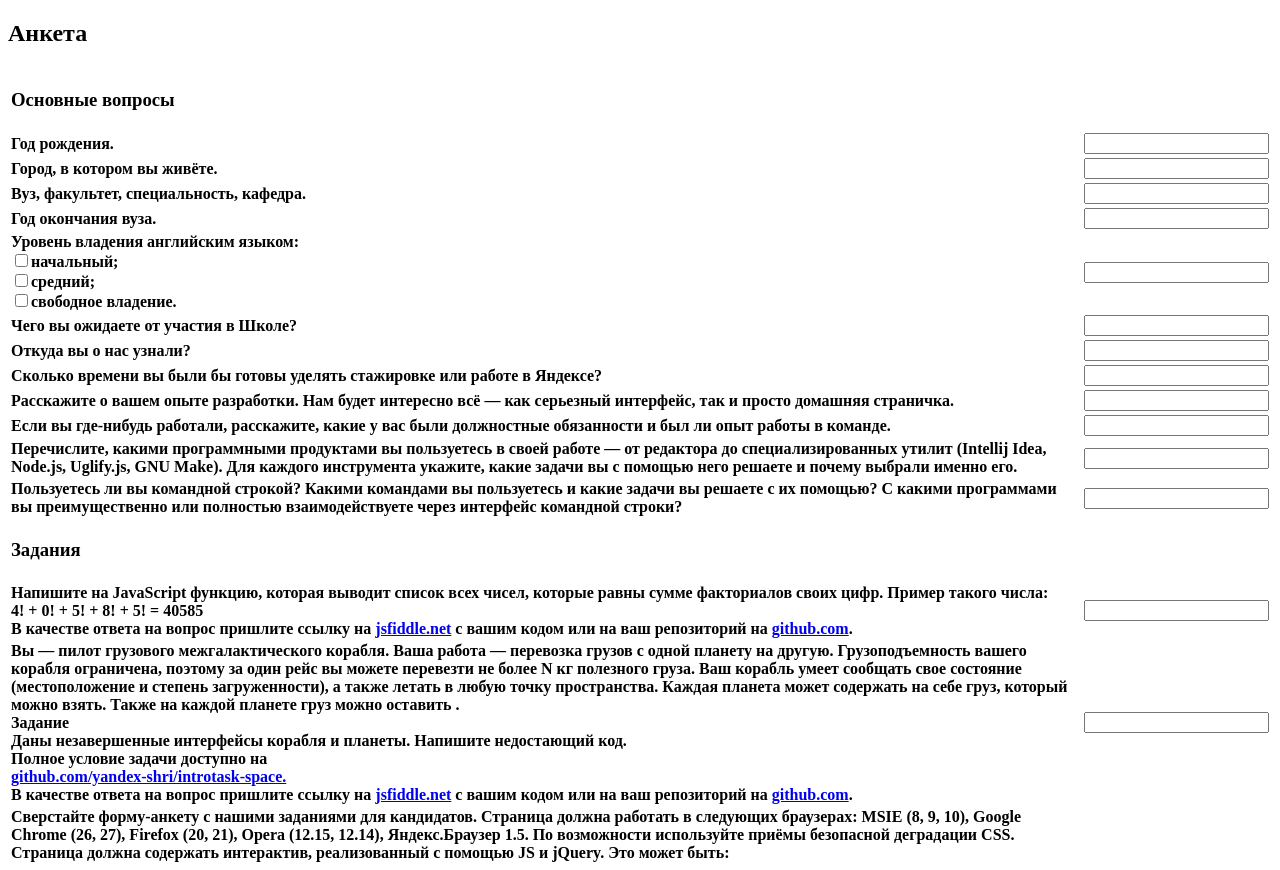
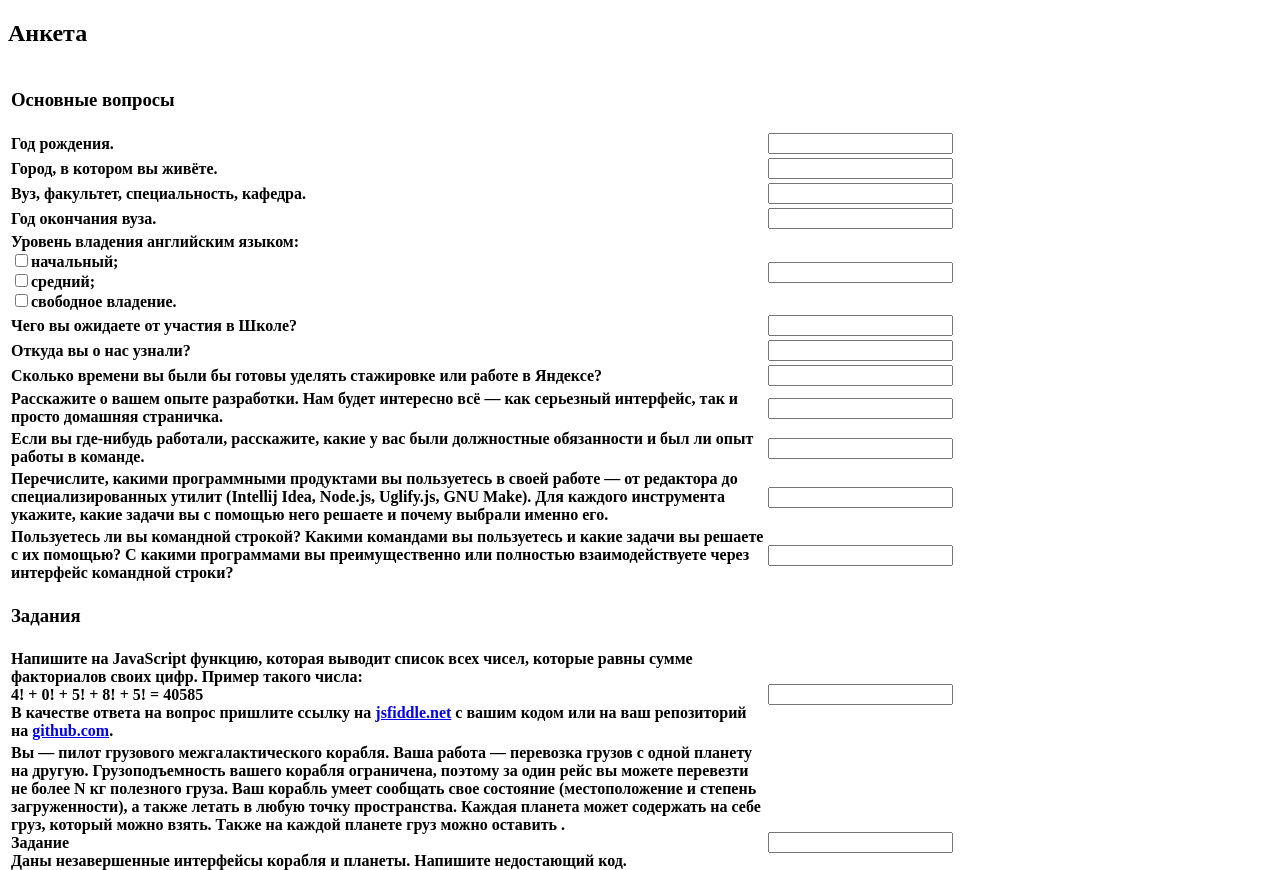
Before and after one commit to Nickopolidis/nickopolidis.github.com, a plain HTML site: page index.html in a window 1280 px wide. Shown: the top 870 px of the page. Drawn offline with Linux system fonts and the light colour scheme; a script that the page names is missing.

Commit message:
Update index.html

```diff
--- a/index.html
+++ b/index.html
@@ -10,23 +10,23 @@
  <body>
   <table>
   <tr><td><b><h3>Основные вопросы</h3></b></caption></td> <td></td></tr>
-  <tr><td><b>Год рождения.</b></td> <td><form><input type="text"></form></td></tr>
-  <tr><td><b>Город, в котором вы живёте.</b></td> <td><form><input type="text"></form></td></tr>
-  <tr><td><b>Вуз, факультет, специальность, кафедра.</b></td> <td><form><input type="text"></form></td></tr>
-  <tr><td><b>Год окончания вуза.</b></td> <td><form><input type="text"></form></td></tr>
-  <tr><td><b><form>Уровень владения английским языком:</br><input type="checkbox" value="1" id="1_1"><label for="1_1">начальный;</label></br><input type="checkbox" value="2" id="1_2"><label for="1_2">средний;</label></br><input type="checkbox" value="3" id="1_3"><label for="1_3">свободное владение.</label></b></td> <td><form><input type="text"></form></td></tr>
-  <tr><td><b>Чего вы ожидаете от участия в Школе?</b></td> <td><form><input type="text"></form></td></tr>
-  <tr><td><b>Откуда вы о нас узнали?</b></td> <td><form><input type="text"></form></td></tr>
-  <tr><td><b>Сколько времени вы были бы готовы уделять стажировке или работе в Яндексе?</b></td> <td><form><input type="text"></form></td></tr>
-  <tr><td><b>Расскажите о вашем опыте разработки. Нам будет интересно всё — как серьезный интерфейс, так и просто домашняя страничка.</b></td> <td><form><input type="text"></form></td></tr>
-  <tr><td><b>Если вы где-нибудь работали, расскажите, какие у вас были должностные обязанности и был ли опыт работы в команде.</b></td> <td><form><input type="text"></form></td></tr>
-  <tr><td><b>Перечислите, какими программными продуктами вы пользуетесь в своей работе — от редактора до специализированных утилит (Intellij Idea, Node.js, Uglify.js, GNU Make). Для каждого инструмента укажите, какие задачи вы с помощью него решаете и почему выбрали именно его.</b></td> <td><form><input type="text"></form></td></tr>
-  <tr><td><b>Пользуетесь ли вы командной строкой? Какими командами вы пользуетесь и какие задачи вы решаете с их помощью? С какими программами вы преимущественно или полностью взаимодействуете через интерфейс командной строки?</b></td> <td><form><input type="text"></form></td></tr>
+  <tr><td><b>Год рождения.</b></td> <td width="40%"><form><input type="text"></form></td></tr>
+  <tr><td><b>Город, в котором вы живёте.</b></td> <td width="40%"><form><input type="text"></form></td></tr>
+  <tr><td><b>Вуз, факультет, специальность, кафедра.</b></td> <td width="40%"><form><input type="text"></form></td></tr>
+  <tr><td><b>Год окончания вуза.</b></td> <td width="40%"><form><input type="text"></form></td></tr>
+  <tr><td><b><form>Уровень владения английским языком:</br><input type="checkbox" value="1" id="1_1"><label for="1_1">начальный;</label></br><input type="checkbox" value="2" id="1_2"><label for="1_2">средний;</label></br><input type="checkbox" value="3" id="1_3"><label for="1_3">свободное владение.</label></b></td> <td width="40%"><form><input type="text"></form></td></tr>
+  <tr><td><b>Чего вы ожидаете от участия в Школе?</b></td> <td width="40%"><form><input type="text"></form></td></tr>
+  <tr><td><b>Откуда вы о нас узнали?</b></td> <td width="40%"><form><input type="text"></form></td></tr>
+  <tr><td><b>Сколько времени вы были бы готовы уделять стажировке или работе в Яндексе?</b></td> <td width="40%"><form><input type="text"></form></td></tr>
+  <tr><td><b>Расскажите о вашем опыте разработки. Нам будет интересно всё — как серьезный интерфейс, так и просто домашняя страничка.</b></td> <td width="40%"><form><input type="text"></form></td></tr>
+  <tr><td><b>Если вы где-нибудь работали, расскажите, какие у вас были должностные обязанности и был ли опыт работы в команде.</b></td> <td width="40%"><form><input type="text"></form></td></tr>
+  <tr><td><b>Перечислите, какими программными продуктами вы пользуетесь в своей работе — от редактора до специализированных утилит (Intellij Idea, Node.js, Uglify.js, GNU Make). Для каждого инструмента укажите, какие задачи вы с помощью него решаете и почему выбрали именно его.</b></td> <td width="40%"><form><input type="text"></form></td></tr>
+  <tr><td><b>Пользуетесь ли вы командной строкой? Какими командами вы пользуетесь и какие задачи вы решаете с их помощью? С какими программами вы преимущественно или полностью взаимодействуете через интерфейс командной строки?</b></td> <td width="40%"><form><input type="text"></form></td></tr>
   <tr><td><b><h3>Задания</h3></b></td> <td></td></tr>
   <tr><td><b>Напишите на JavaScript функцию, которая выводит список всех чисел, которые равны сумме факториалов своих цифр. Пример такого числа:</br>
 4! + 0! + 5! + 8! + 5! = 40585 </br>
 
-В качестве ответа на вопрос пришлите ссылку на <a href="http://jsfiddle.net/">jsfiddle.net</a> с вашим кодом или на ваш репозиторий на <a href="https://github.com/">github.com</a>.</b></td> <td><form><input type="text"></form></td></tr>
+В качестве ответа на вопрос пришлите ссылку на <a href="http://jsfiddle.net/">jsfiddle.net</a> с вашим кодом или на ваш репозиторий на <a href="https://github.com/">github.com</a>.</b></td> <td width="40%"><form><input type="text"></form></td></tr>
   <tr><td><b>Вы — пилот грузового межгалактического корабля. Ваша работа — перевозка грузов с одной планету на другую. Грузоподъемность вашего корабля ограничена, поэтому за один рейс вы можете перевезти не более N кг полезного груза. Ваш корабль умеет сообщать свое состояние (местоположение и степень загруженности), а также летать в любую точку пространства. Каждая планета может содержать на себе груз, который можно взять. Также на каждой планете груз можно оставить .</br>
 
 Задание</br>
@@ -37,7 +37,7 @@
 
 <a href="https://github.com/yandex-shri/introtask-space">github.com/yandex-shri/introtask-space.</a></br>
 
-В качестве ответа на вопрос пришлите ссылку на <a href="http://jsfiddle.net/">jsfiddle.net</a> с вашим кодом или на ваш репозиторий на <a href="https://github.com/">github.com</a>.</b></td> <td><form><input type="text"></form></td></tr>
+В качестве ответа на вопрос пришлите ссылку на <a href="http://jsfiddle.net/">jsfiddle.net</a> с вашим кодом или на ваш репозиторий на <a href="https://github.com/">github.com</a>.</b></td> <td width="40%"><form><input type="text"></form></td></tr>
   <tr><td><b>Сверстайте форму-анкету с нашими заданиями для кандидатов. Страница должна работать в следующих браузерах: MSIE (8, 9, 10), Google Chrome (26, 27), Firefox (20, 21), Opera (12.15, 12.14), Яндекс.Браузер 1.5. По возможности используйте приёмы безопасной деградации CSS. Страница должна содержать интерактив, реализованный с помощью JS и jQuery. Это может быть:
 <ul>
 <li>проверка полноты и правильности заполнения полей (где это возможно);</li>
@@ -58,7 +58,7 @@
 
 <li>Выполните задание про форму-анкету, используя один из экзотических шаблонизаторов: XSLT, YATE, BEMHTML и т.п.</li>
 </ol></br>
-Разработку необходимо вести на <a href="https://github.com/">github.com</a>. В качестве ответа на вопрос пришлите ссылку на проект.</b></td> <td><form><input type="text"></form></td></tr>
+Разработку необходимо вести на <a href="https://github.com/">github.com</a>. В качестве ответа на вопрос пришлите ссылку на проект.</b></td> <td width="40%"><form><input type="text"></form></td></tr>
 
  </body>
 </html>
```
